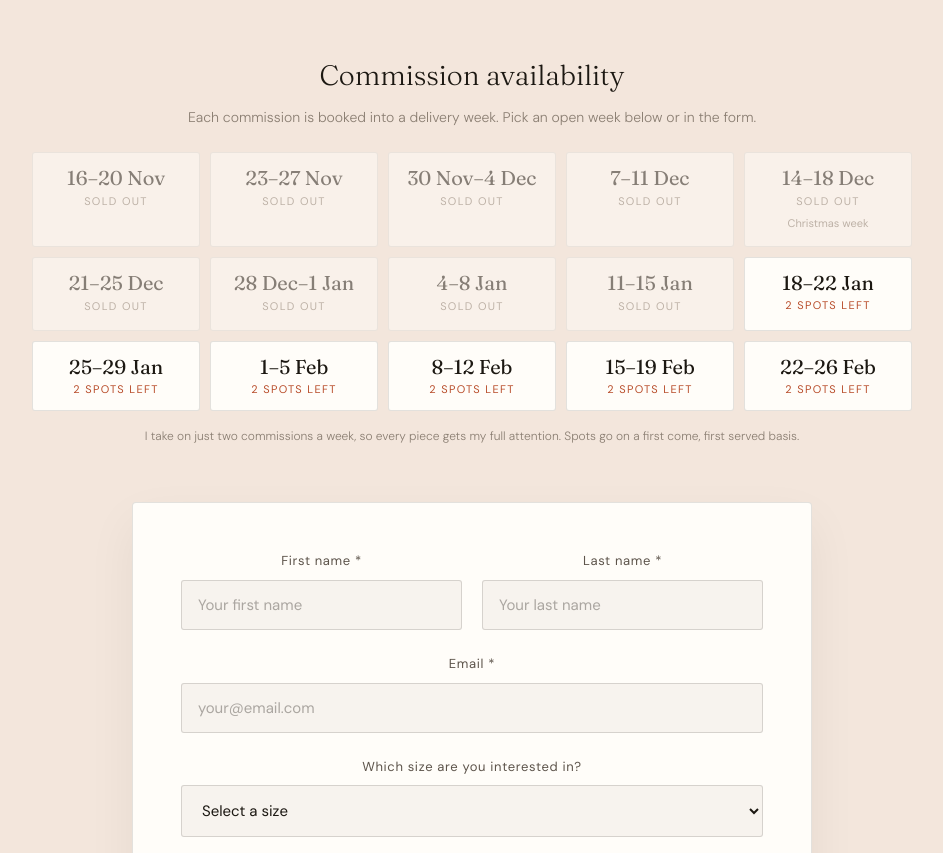
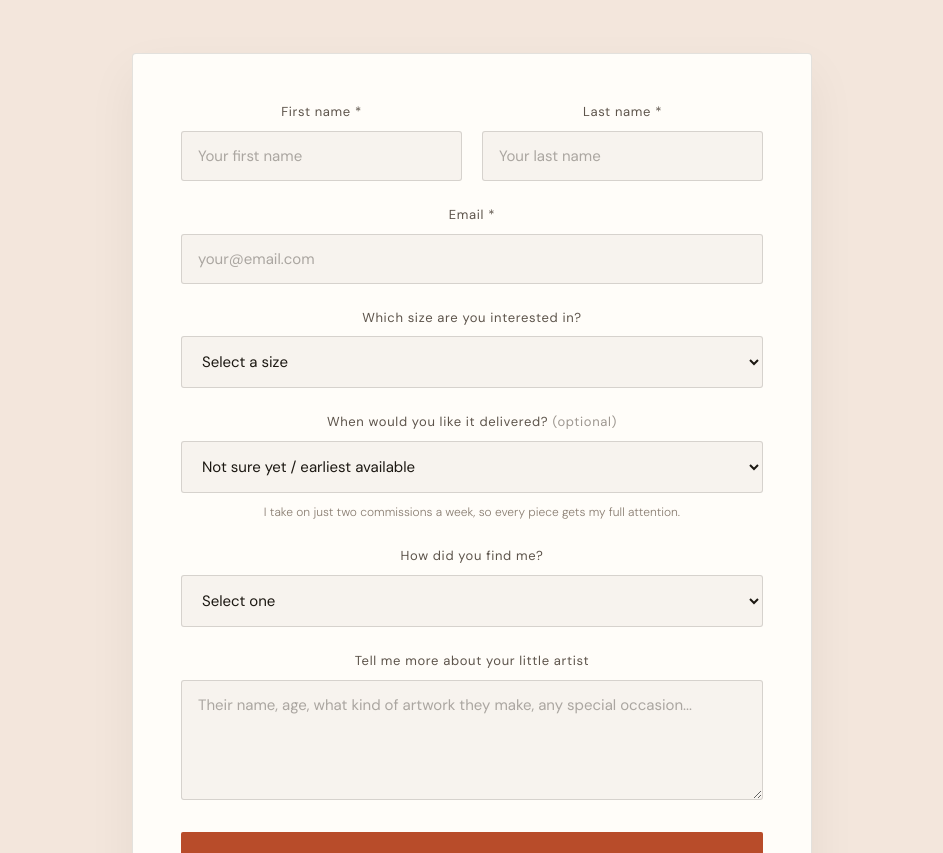
Before and after one commit to brookewitt/littlestgalleries.com, a plain HTML site: page index.html in a window 1280 px wide. Shown: the part 5894-6747 px from the top of the page, without its empty margins (168-1111 px from the left). Drawn offline with Linux system fonts and the light colour scheme.

Commit message:
Remove availability calendar; keep delivery-week dropdown
Co-Authored-By: Claude Opus 5.5 <noreply@anthropic.com>
Claude-Session: https://claude.ai/code/session_01V5hsXGkigQqhr4WZgrEcdQ

```diff
--- a/index.html
+++ b/index.html
@@ -802,6 +802,7 @@
     .week-tile.sold-out { cursor: default; opacity: 0.45; }
     .week-tile.sold-out:hover { border-color: rgba(255,255,255,0.15); background: rgba(255,255,255,0.05); }
     .week-tile.sold-out .week-status { color: rgba(255,255,255,0.7); }
+    .field-hint { font-size: 12px; color: var(--mid); font-weight: 300; margin-top: 2px; }
     .availability-key { font-size: 12px; color: rgba(255,255,255,0.4); margin-top: 16px; font-weight: 300; }
     @media (max-width: 900px) {
       .week-grid { grid-template-columns: repeat(3, minmax(0, 1fr)); gap: 8px; }
@@ -1302,13 +1303,6 @@
       <button type="button" class="btn-primary voucher-btn" id="voucherBtn">Choose a gift voucher</button>
     </div>
 
-    <div class="availability fade-in" id="availability">
-      <h3 class="availability-title">Commission availability</h3>
-      <p class="availability-sub">Each commission is booked into a delivery week. Pick an open week below or in the form.</p>
-      <div class="week-grid" id="weekGrid"></div>
-      <p class="availability-key">I take on just two commissions a week, so every piece gets my full attention. Spots go on a first come, first served basis.</p>
-    </div>
-
     <div class="contact-form-wrap fade-in">
       <form action="https://formspree.io/f/mkoejjpk" method="POST" class="contact-form" id="commissionForm">
         <input type="hidden" name="payment" id="paymentField" value="Enquiry only" />
@@ -1351,6 +1345,7 @@
             <option value="Week of 14 Dec 2026" disabled>14–18 Dec (Christmas, sold out)</option>
             <option value="Week of 18 Jan 2027">18–22 Jan onwards</option>
           </select>
+          <p class="field-hint">I take on just two commissions a week, so every piece gets my full attention.</p>
         </div>
 
         <div class="form-group">
@@ -1418,7 +1413,7 @@
       </div>
       <div class="faq-item fade-in">
         <div class="faq-q">How long does it take?</div>
-        <div class="faq-a">Each commission is booked into a delivery week. You can see which weeks are open in the availability calendar in the Commission a Piece section and choose one when you enquire. Please post your artwork so it reaches me at least 2 weeks before your delivery week. Delivery across the UK is fully insured and included in the price.</div>
+        <div class="faq-a">Each commission is booked into a delivery week. You can see which weeks are open in the delivery week list on the commission form, or simply choose "Not sure yet" and I'll suggest the earliest available week. Please post your artwork so it reaches me at least 2 weeks before your delivery week. Delivery across the UK is fully insured and included in the price.</div>
       </div>
       <div class="faq-item fade-in">
         <div class="faq-q">What sizes are available and what do they cost?</div>
@@ -1582,7 +1577,7 @@
 
     const select = document.getElementById('delivery_week');
     const grid = document.getElementById('weekGrid');
-    if (!select || !grid) return;
+    if (!select) return;
 
     select.innerHTML = '<option value="Not sure yet" selected>Not sure yet / earliest available</option>' +
       '<option value="Christmas gift voucher">Christmas gift voucher (made in the new year)</option>';
@@ -1594,6 +1589,7 @@
       select.appendChild(o);
     });
 
+    if (!grid) return;
     weeks.forEach(w => {
       const t = document.createElement(w.spots > 0 ? 'button' : 'div');
       t.className = 'week-tile' + (w.spots <= 0 ? ' sold-out' : '');
@@ -1675,7 +1671,7 @@
       if (!d || !form.reportValidity()) return;
       if (!week.value.startsWith('Week of')) {
         status.hidden = false;
-        status.innerHTML = 'To book now, please choose an open delivery week in the form (or in the calendar above).';
+        status.innerHTML = 'To book now, please choose an open delivery week in the form.';
         week.focus();
         return;
       }
```
